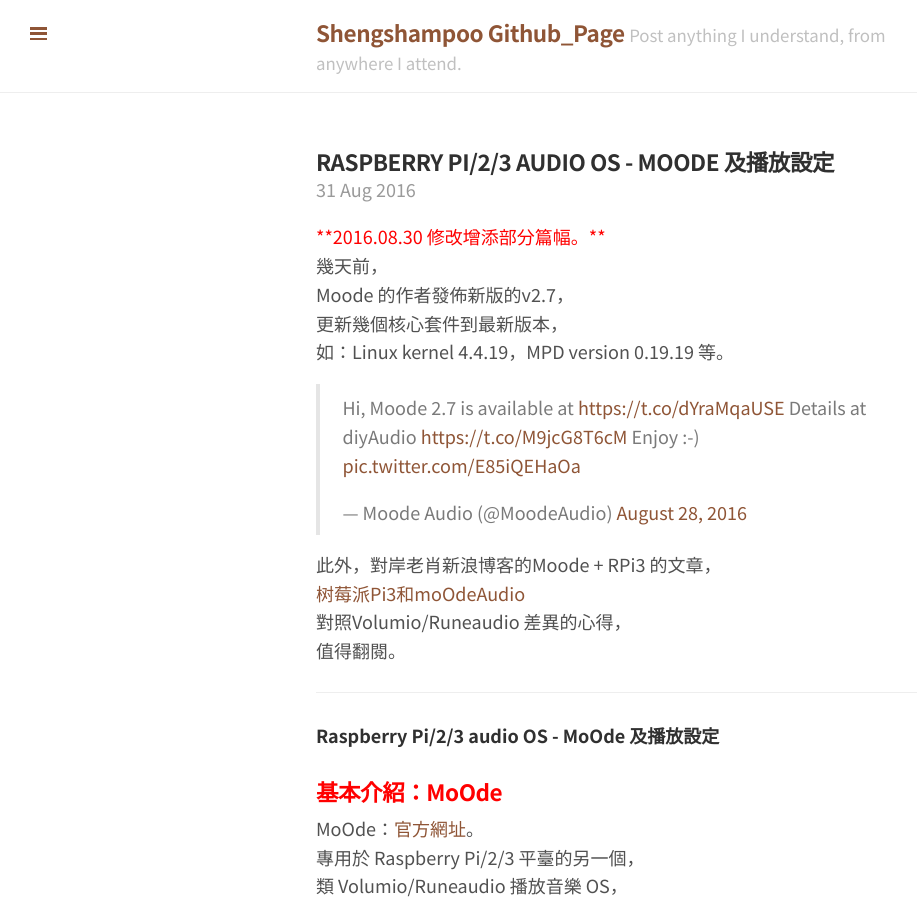
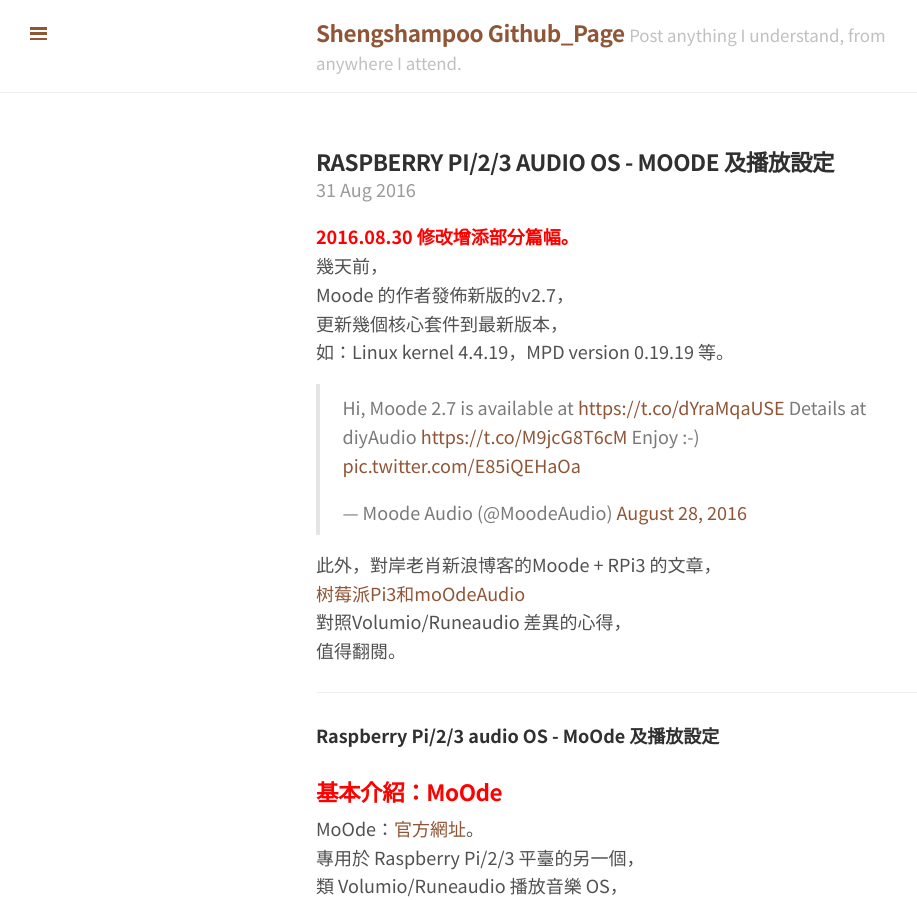
Before and after one commit to shengshampoo/shengshampoo.github.io, a Jekyll site: the page built from _posts/2016-08-31-rpi123-moode-os-setting.markdown, in a window 1280 px wide and 900 px high. Shown: the whole window, without its empty margins (0-917 px from the left). Built offline with Jekyll 4.4.1, drawn with Linux system fonts in a browser that asks for light colours; nearby versions of some CDN libraries; comment, search, counter and statistics services are not loaded.

Commit message:
Update 2016-08-31-rpi123-moode-os-setting.markdown

```diff
--- a/_posts/2016-08-31-rpi123-moode-os-setting.markdown
+++ b/_posts/2016-08-31-rpi123-moode-os-setting.markdown
@@ -5,7 +5,7 @@ layout: post
 tags: [Headphone, RaspberryPI]
 categories: [Headphone]
 ---
-<font color="red">**2016.08.30 修改增添部分篇幅。**</font>
+<font color="red"><b>2016.08.30 修改增添部分篇幅。</b></font>
 
 幾天前，
 Moode 的作者發佈新版的v2.7，
```
